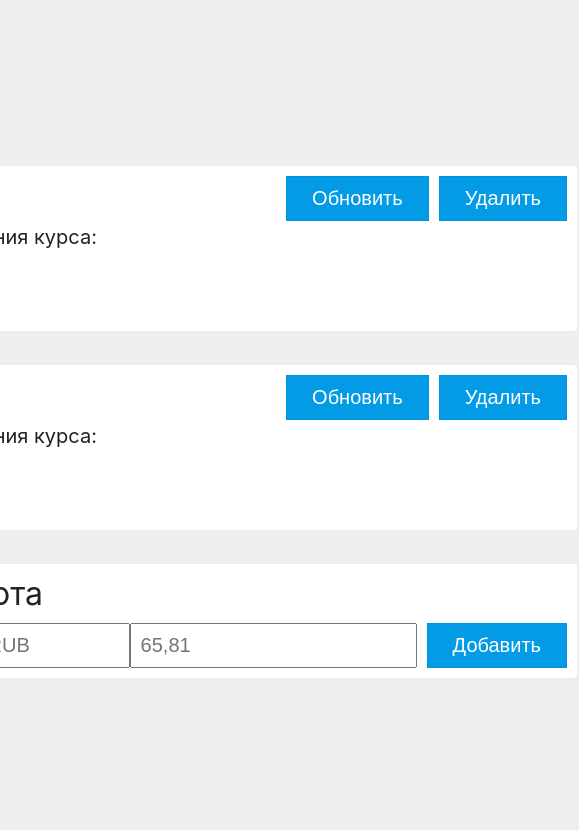
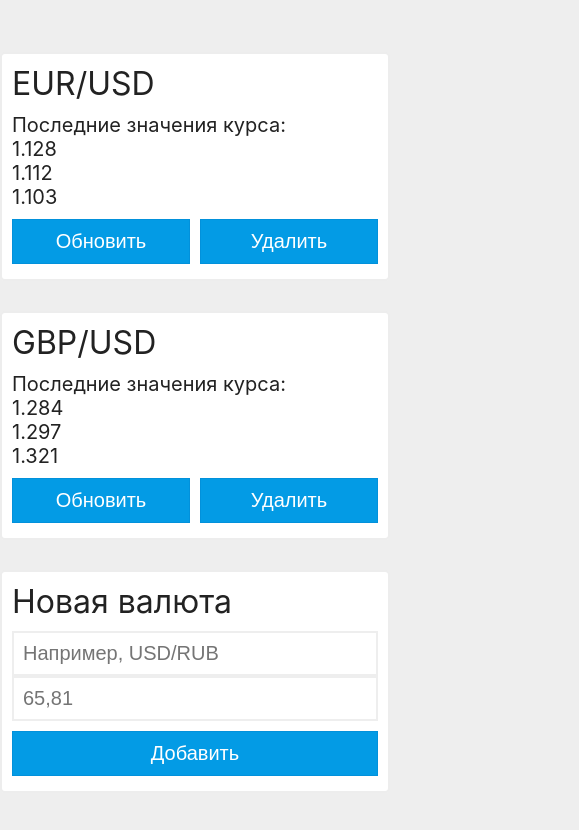
Before and after one commit to konstantin-sherykhalin/educa1, a React app: page /currency/1 in a window 390 px wide. Shown: the top 830 px of the page, 579 px wide, since content can reach past the window. Built offline with nearby package versions, Linux system fonts and the light colour scheme.

Commit message:
Стили для мобильной версии

```diff
--- a/src/App.less
+++ b/src/App.less
@@ -41,6 +41,7 @@ button[disabled],button.disabled {
 }
 input[type=text] {
 	padding: 9px;
+	border: 2px solid #eee;
 	font-size: 20px;
 }
 input:focus,button:focus,select:focus {
@@ -66,7 +67,7 @@ input:focus,button:focus,select:focus {
 .currency_item {
 	flex-direction: row;
 	justify-content: space-between;
-	min-width: 512px;
+	min-width: 512px; max-width: 100%;
 	margin: 15px 0px; padding: 10px;
 	border: 2px solid #ededed; border-radius: 5px;
 	background: #fff;
@@ -114,3 +115,44 @@ input:focus,button:focus,select:focus {
 		}
 	}
 }
+
+@media(max-width:425px) {
+#container {
+	min-width: unset; width: 100%;
+}
+.currency_item {
+	flex-direction: column;
+	min-width: 100%;
+
+	.left {
+		.inputs {
+			flex-direction: column;
+
+			input:first-child {
+				flex: 1;
+			}
+			input:nth-child(2) {
+				flex: 1;
+			}
+		}
+	}
+
+	.right {
+		width: 100%;
+		margin: 10px 0px 5px;
+
+		button {
+			margin: 0px;
+		}
+		button:nth-child(2) {
+			margin-left: 10px;
+		}
+	}
+}
+.currency_item:first-child {
+	margin-top: 0;
+}
+.currency_item:last-child {
+	margin-bottom: 0;
+}
+}
```
